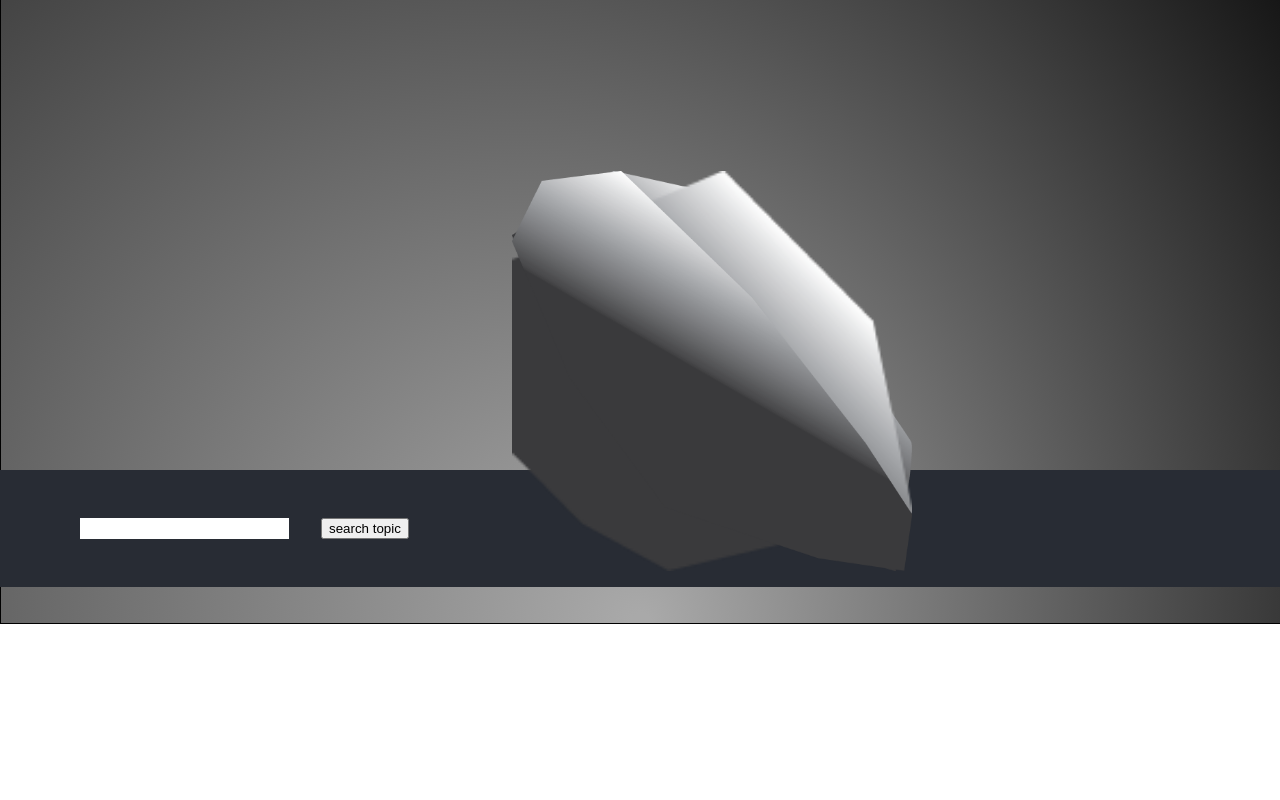
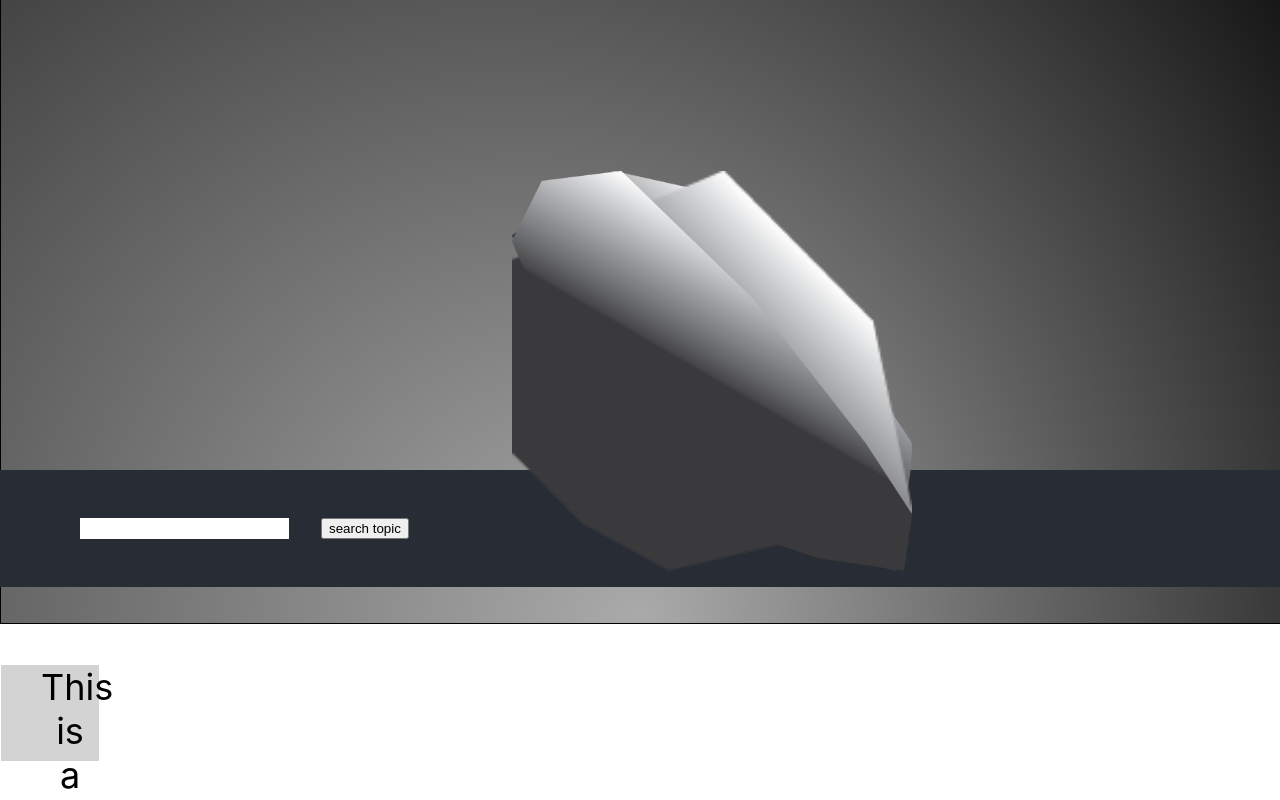
Before and after one commit to maker-jws/art-thoughts-with-rock, a React (Create React App) app: page / in a window 1280 px wide. Shown: the part 213-1013 px from the top of the page. Before the commit the page ends 841 px from the top, so only its background shows below. Built offline with nearby package versions, Linux system fonts and the light colour scheme.

Commit message:
refactored chain of results

```diff
--- a/src/App.js
+++ b/src/App.js
@@ -1,44 +1,63 @@
-import React, { Component } from 'react';
-// import logo from './logo.svg';
-import './App.css';
-import MainContainer from './Components/MainContainer/index'
-import Navbar from './Components/Navbar/index'
-import FooterNav from './Components/FooterNav/index'
-import { Z_FILTERED } from 'zlib';
-const fullResponse = require('./sample.json');
-// const parsedResponse = JSON.parse(fullResponse)
+import React, { Component } from "react";
+// import logo from "./logo.svg";
+import "./App.css";
+import MainContainer from "./Components/MainContainer/index"
+import Navbar from "./Components/Navbar/index"
+import FooterNav from "./Components/FooterNav/index"
+import { async } from "q";
+const fullResponse = require("./sample.json");
+
 class App extends Component {
   constructor(props) {
     super(props);
     this.state = {
-      search: [],
+      searchHistory: [],
       lastSearch: "",
       allResults: [],
       chosenResults: [],
       recentResponseJson: {
-        'entry': "0"
-      }
+        "entry": "0"
+      },
+      resultsLoaded: false,
+      resltsLoading: false,
+
     }
   }
   componentDidMount() {
-    console.log('Main Container Loaded')
+    console.log("Main Container Loaded")
     // this.previewData();
-    this.retrieveItems();
   }
   componentDidUpdate = () => {
-    if (this.prevState !== this.state.search) {
-      console.log('something is different')
+    if (this.prevState !== this.state.searchHistory) {
+      console.log("something is different")
     }
   }
   handleSearchSubmit = async (query) => {
     try {
-      this.setState({ search: [...this.state.search, query] });
-      //makeFetch to Google //
-      //Take Response
-      //targetResponse
+      this.setState({ searchHistory: [...this.state.searchHistory, query] });
+      this.retrieveItems();
     }
     catch (err) {
       console.log(err)
+    }
+  }
+  filteredItems = async (source) => {
+    // console.log(source, 'at beginning of filteredItems')
+    const temp = []
+    try {
+      for (let i = 0; i < 3; i++) {
+        let index = Math.floor(Math.random() * source.length);
+        // console.log(index)
+        temp.push(source[index])
+      }
+      this.setState({
+        chosenResults: [temp]
+      }, () => {
+        // console.log('filtered results loaded')
+        // console.log('this.state.chosenResults', this.state.chosenResults)
+      })
+    } catch (err) {
+      console.log(err);
     }
   }
   targetResponse = async () => {
@@ -51,19 +70,18 @@ class App extends Component {
   retrieveItems = () => {
     const temp = []
     fullResponse.items.map((item, idx) => {
-      // console.log('this is ', idx, ':', item)
-      // console.log(typeof item)
       temp.push(item);
     });
+
     this.setState({ allResults: [temp] }, () => {
-      console.log(this.state.allResults, '<<<<<<<<all results after retrieve mapping done')
+      // console.log("all results loaded in retrievedItems")
+      this.filteredItems(temp)
     })
-    // this.filteredItems();
   }
   previewData = () => {
     console.log(fullResponse, "whole JSON object")
     console.log(fullResponse.items, "the items coming out of json ")
-    console.log(fullResponse.queries.request[0], 'the first returned object from array Queries ') // meta information about the search // target all?
+    console.log(fullResponse.queries.request[0], "the first returned object from array Queries ") // meta information about the search // target all?
     console.log(fullResponse.items[0].pagemap.cse_image[0].src) //url for the image
     console.log(fullResponse.items[0].htmlTitle) //title of the page
     console.log(fullResponse.items[0].link) //title of the page
@@ -71,11 +89,12 @@ class App extends Component {
   }
   render() {
 
-    return (<div className="App">
-      <Navbar />
-      <main className="App-main"><MainContainer resultsToRender={this.state.chosenResults} /></main>
-      <FooterNav searchSubmit={this.handleSearchSubmit} />
-    </div>);
+    return (
+      <div className="App">
+        <Navbar />
+        <main className="App-main"><MainContainer resultsToRender={this.state.chosenResults} /></main>
+        <FooterNav searchSubmit={this.handleSearchSubmit} />
+      </div>);
   }
 }
 
--- a/src/Components/CanvasBG/index.js
+++ b/src/Components/CanvasBG/index.js
@@ -20,10 +20,6 @@ class CanvasBG extends Component {
         ctx.fillStyle = grd;
         ctx.fillRect(0, 0, this.props.winWidth, this.props.winHeight);
     }
-    // componentDidUpdate() {
-
-    //     this.updateBGSize();
-    // }
     updateBGSize() {
         const newHeight = Math.floor(window.innerHeight)
         const newWidth = Math.floor(window.innerHeight)
@@ -35,7 +31,7 @@ class CanvasBG extends Component {
     }
     render() {
         const canvasStyle = {
-            'border': "1px solid black",
+            border: "1px solid black",
         };
         return (
             <div>
--- a/src/Components/MainContainer/index.js
+++ b/src/Components/MainContainer/index.js
@@ -10,10 +10,26 @@ class MainContainer extends Component {
             winHeight: Math.floor(window.innerHeight),
             clickedX: null,
             clickedY: null,
-            resultsToRender: [this.props.resultsToRender]//passing in a
+            resultsToRender: []//passing in a
         }
     }
-    //currently breaks the bg component -
+    componentDidUpdate() {
+        if (this.state.resultsToRender !== this.props.resultsToRender) {
+            this.sendUpdatedResults();
+        }
+    }
+    getUpdatedResult = () => {
+        let sentResults = this.props.resultsToRender
+        console.log(sentResults, 'array inside getUpdatedResults')
+        return sentResults
+    }
+
+    sendUpdatedResults = async () => {
+        const results = await this.getUpdatedResult();
+        this.setState({
+            resultsToRender: results
+        })
+    }
 
     onClicked = (x, y) => {
         this.setState({
@@ -21,7 +37,7 @@ class MainContainer extends Component {
             clickedX: x,
             clickedY: y,
         })
-        console.log(this.state.clickedX, this.state.clickedY)
+        // console.log(this.state.clickedX, this.state.clickedY)
     }
     render() {
         return (
@@ -29,7 +45,7 @@ class MainContainer extends Component {
                 <h1 className="hidden">This is the main container</h1>
                 <CanvasBG className="Canvas-BG-grad" text={'this is a start'} winWidth={this.state.winWidth} winHeight={this.state.winHeight} clickedX={this.state.clickedX} clickedY={this.state.clickedY} onClicked={this.onClicked} />
                 <RenderRock />
-                {this.state.resultsToRender.length > 0 ? <ResultIndex filteredList={this.state.resultsToRender} /> : null}
+                <ResultIndex filteredResults={this.state.resultsToRender} />
             </div>
         );
     }
--- a/src/Components/ResultIndex/index.js
+++ b/src/Components/ResultIndex/index.js
@@ -5,7 +5,9 @@ import React, { Component } from "react";
 class ResultIndex extends Component {
     constructor(props) {
         super(props);
-        this.state = {};
+        this.state = {
+            filteredList: []
+        };
     }
     //   setPriorityStyle = task => {
     //     const highPriorityStyle = {
@@ -32,13 +34,18 @@ class ResultIndex extends Component {
     //   };
 
     render() {
-        let taskCount = 0;
-        const displayFilteredResults = this.props.filteredList.map(result => {
-            return (console.log("this is loaded"));
-        })
+        const cardStyle = {
+            height: "100px",
+            width: "100px",
+            backgroundColor: 'lightgray',
+            border: "white 1px solid",
+            boxSizing: "border-box",
+            borderBottom: "3px solid white",
+            fontSize: "36px",
+        }
         return (
             <div className="ResultIndex-wrapper">
-                <div className="ResultIndex-col">{displayFilteredResults}</div>
+                <ul style={cardStyle} className="ResultIndex-col">This is a basic card</ul>
             </div>
         );
     }
```
